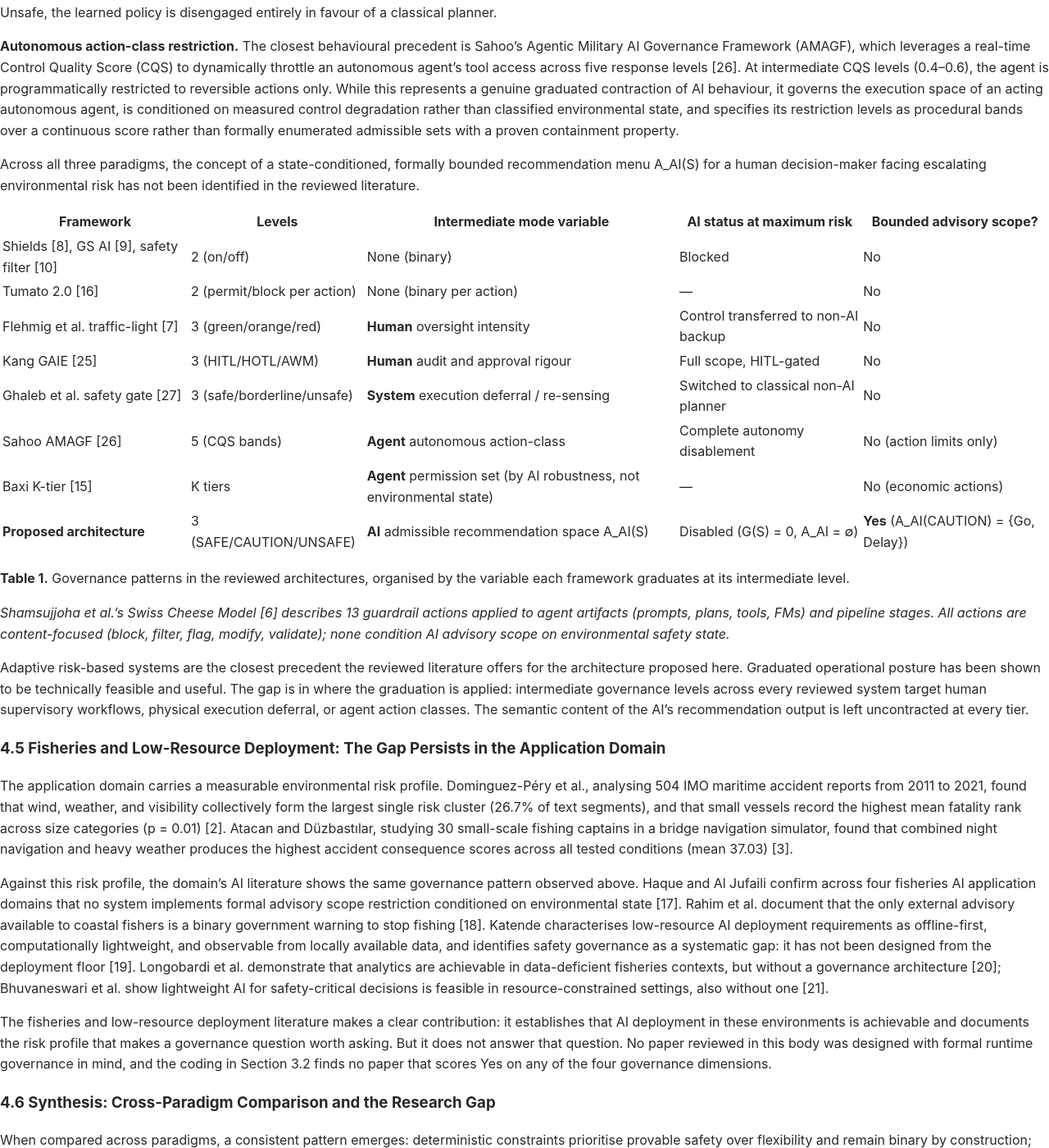
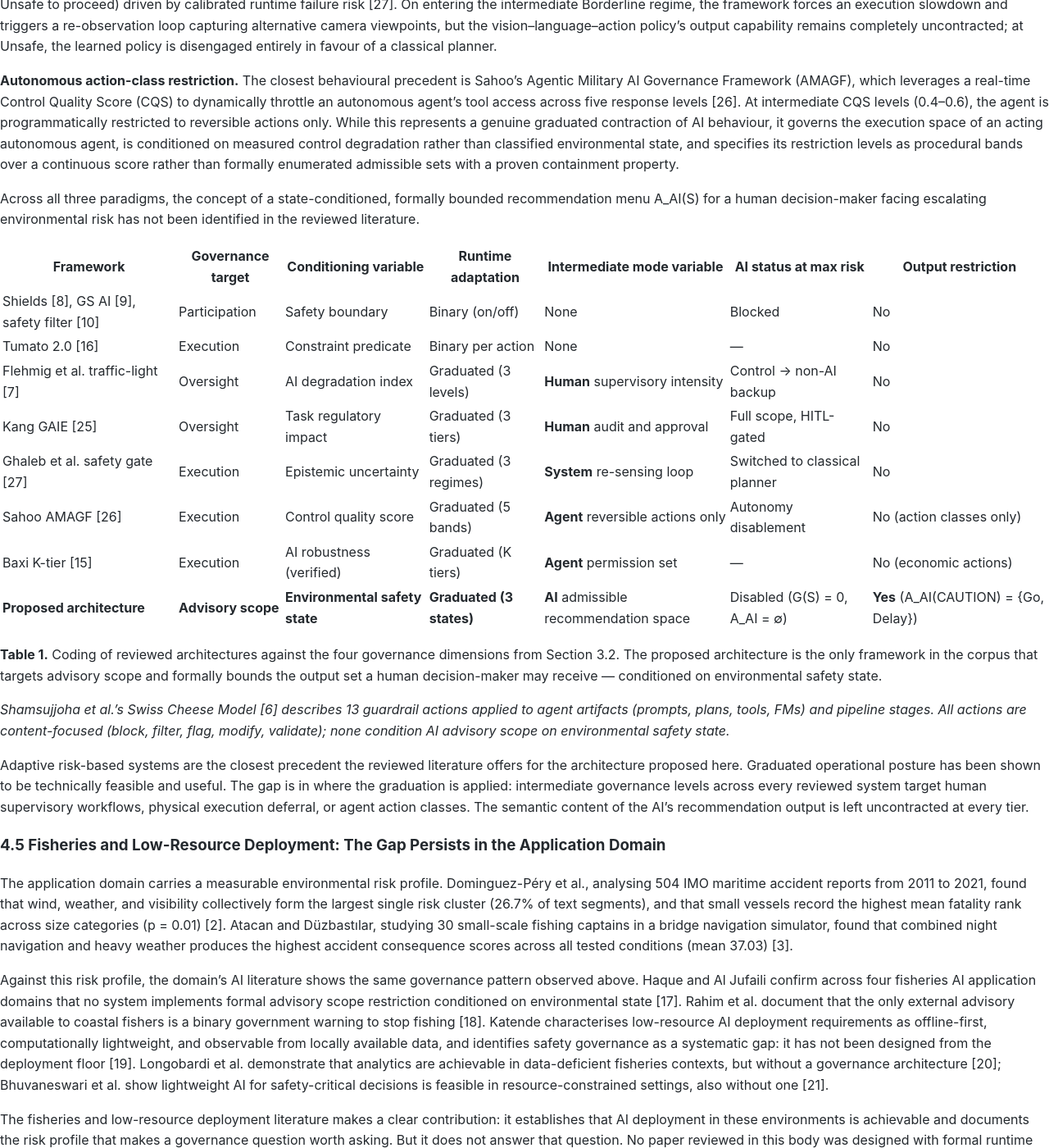
Before and after one commit to kandaiiskandar/research-plan, a Jekyll site: the page built from ipsci-2026-paper-v5.md, in a window 1280 px wide and 1400 px high, scrolled down 5578 px. Shown: the whole window at 82% size. Built offline with Jekyll 4.4.1, drawn with Linux system fonts in a browser that asks for light colours; our own code applies the rules of GitHub Pages for plain Markdown files; some of the changed text lies outside the part shown.

Commit message:
expand: Table 1 to 7 columns with governance coding dimensions

```diff
--- a/ipsci-2026-paper-v5.md
+++ b/ipsci-2026-paper-v5.md
@@ -78,6 +78,8 @@ Each retained paper was coded on the following four dimensions:
 | **Conditioning variable** | Environmental state / AI robustness / Task risk / Human authority / None |
 | **Recommendation restriction** | Yes (bounded output set) / No |
 
+Table 1 in Section 4.4 presents the full coding of all frameworks that implement graduated adaptation.
+
 The four dimensions were derived by decomposing the central research question. A mechanism that restricts AI advisory scope based on environmental safety state would need to: target advisory scope rather than participation or execution (a), use graduated rather than binary adaptation (b), condition its behaviour on the operator's environmental state rather than internal AI properties (c), and produce a formally bounded output set (d). Each requirement corresponds to one coding dimension. A paper coded Yes on all four would constitute a prior instance of the proposed mechanism; the coding determines whether any such paper exists. The label **Primary governance target** is used rather than simply "governance target" because some papers implement multiple mechanisms; the code records only the mechanism central to each paper's contribution.
 
 ### 3.3 Theme Development and Synthesis
@@ -118,18 +120,18 @@ Three 2026 architectures extend this adaptive line and constitute the contempora
 
 Across all three paradigms, the concept of a state-conditioned, formally bounded recommendation menu A_AI(S) for a human decision-maker facing escalating environmental risk has not been identified in the reviewed literature.
 
-| Framework | Levels | Intermediate mode variable | AI status at maximum risk | Bounded advisory scope? |
-|---|---|---|---|---|
-| Shields [8], GS AI [9], safety filter [10] | 2 (on/off) | None (binary) | Blocked | No |
-| Tumato 2.0 [16] | 2 (permit/block per action) | None (binary per action) | — | No |
-| Flehmig et al. traffic-light [7] | 3 (green/orange/red) | **Human** oversight intensity | Control transferred to non-AI backup | No |
-| Kang GAIE [25] | 3 (HITL/HOTL/AWM) | **Human** audit and approval rigour | Full scope, HITL-gated | No |
-| Ghaleb et al. safety gate [27] | 3 (safe/borderline/unsafe) | **System** execution deferral / re-sensing | Switched to classical non-AI planner | No |
-| Sahoo AMAGF [26] | 5 (CQS bands) | **Agent** autonomous action-class | Complete autonomy disablement | No (action limits only) |
-| Baxi K-tier [15] | K tiers | **Agent** permission set (by AI robustness, not environmental state) | — | No (economic actions) |
-| **Proposed architecture** | 3 (SAFE/CAUTION/UNSAFE) | **AI** admissible recommendation space A_AI(S) | Disabled (G(S) = 0, A_AI = ∅) | **Yes** (A_AI(CAUTION) = {Go, Delay}) |
+| Framework | Governance target | Conditioning variable | Runtime adaptation | Intermediate mode variable | AI status at max risk | Output restriction |
+|---|---|---|---|---|---|---|
+| Shields [8], GS AI [9], safety filter [10] | Participation | Safety boundary | Binary (on/off) | None | Blocked | No |
+| Tumato 2.0 [16] | Execution | Constraint predicate | Binary per action | None | — | No |
+| Flehmig et al. traffic-light [7] | Oversight | AI degradation index | Graduated (3 levels) | **Human** supervisory intensity | Control → non-AI backup | No |
+| Kang GAIE [25] | Oversight | Task regulatory impact | Graduated (3 tiers) | **Human** audit and approval | Full scope, HITL-gated | No |
+| Ghaleb et al. safety gate [27] | Execution | Epistemic uncertainty | Graduated (3 regimes) | **System** re-sensing loop | Switched to classical planner | No |
+| Sahoo AMAGF [26] | Execution | Control quality score | Graduated (5 bands) | **Agent** reversible actions only | Autonomy disablement | No (action classes only) |
+| Baxi K-tier [15] | Execution | AI robustness (verified) | Graduated (K tiers) | **Agent** permission set | — | No (economic actions) |
+| **Proposed architecture** | **Advisory scope** | **Environmental safety state** | **Graduated (3 states)** | **AI** admissible recommendation space | Disabled (G(S) = 0, A_AI = ∅) | **Yes** (A_AI(CAUTION) = {Go, Delay}) |
 
-**Table 1.** Governance patterns in the reviewed architectures, organised by the variable each framework graduates at its intermediate level.
+**Table 1.** Coding of reviewed architectures against the four governance dimensions from Section 3.2. The proposed architecture is the only framework in the corpus that targets advisory scope and formally bounds the output set a human decision-maker may receive — conditioned on environmental safety state.
 
 *Shamsujjoha et al.'s Swiss Cheese Model [6] describes 13 guardrail actions applied to agent artifacts (prompts, plans, tools, FMs) and pipeline stages. All actions are content-focused (block, filter, flag, modify, validate); none condition AI advisory scope on environmental safety state.*
 
```
